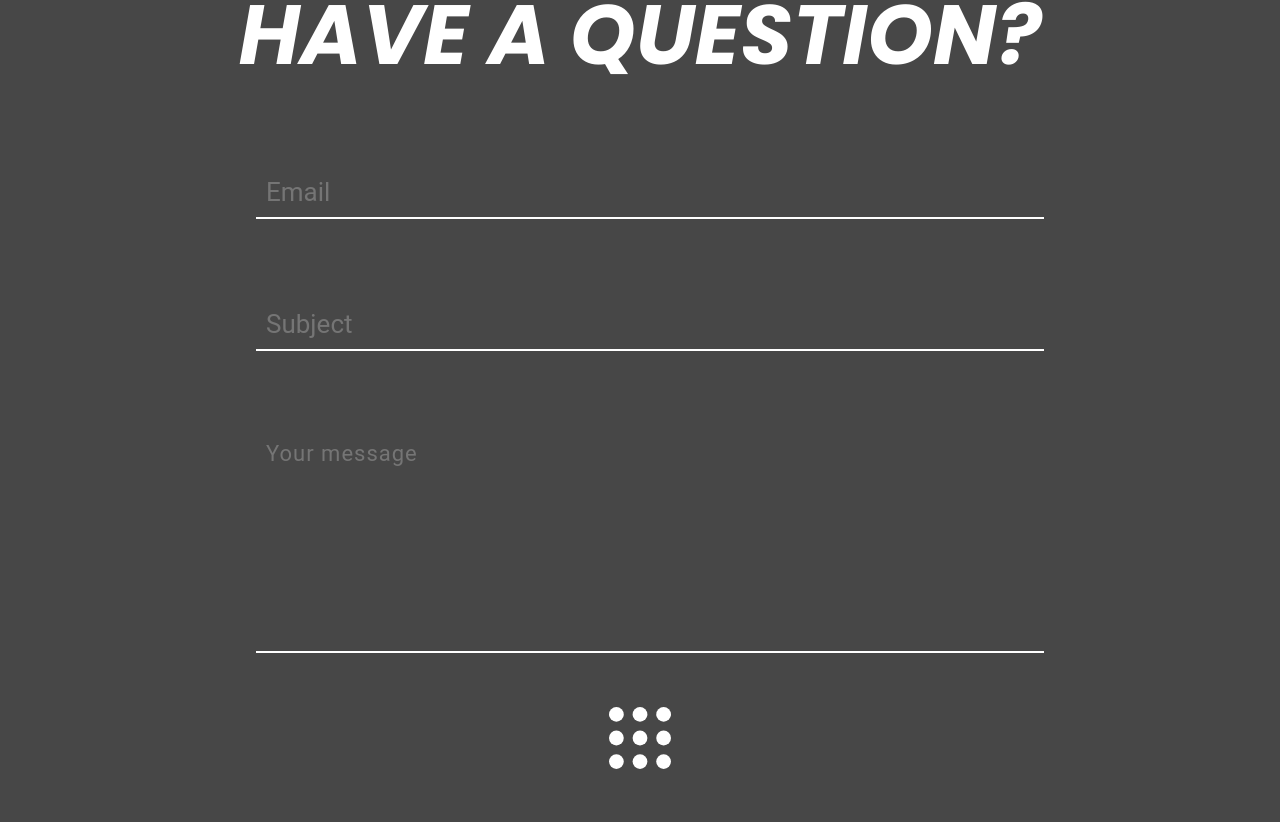
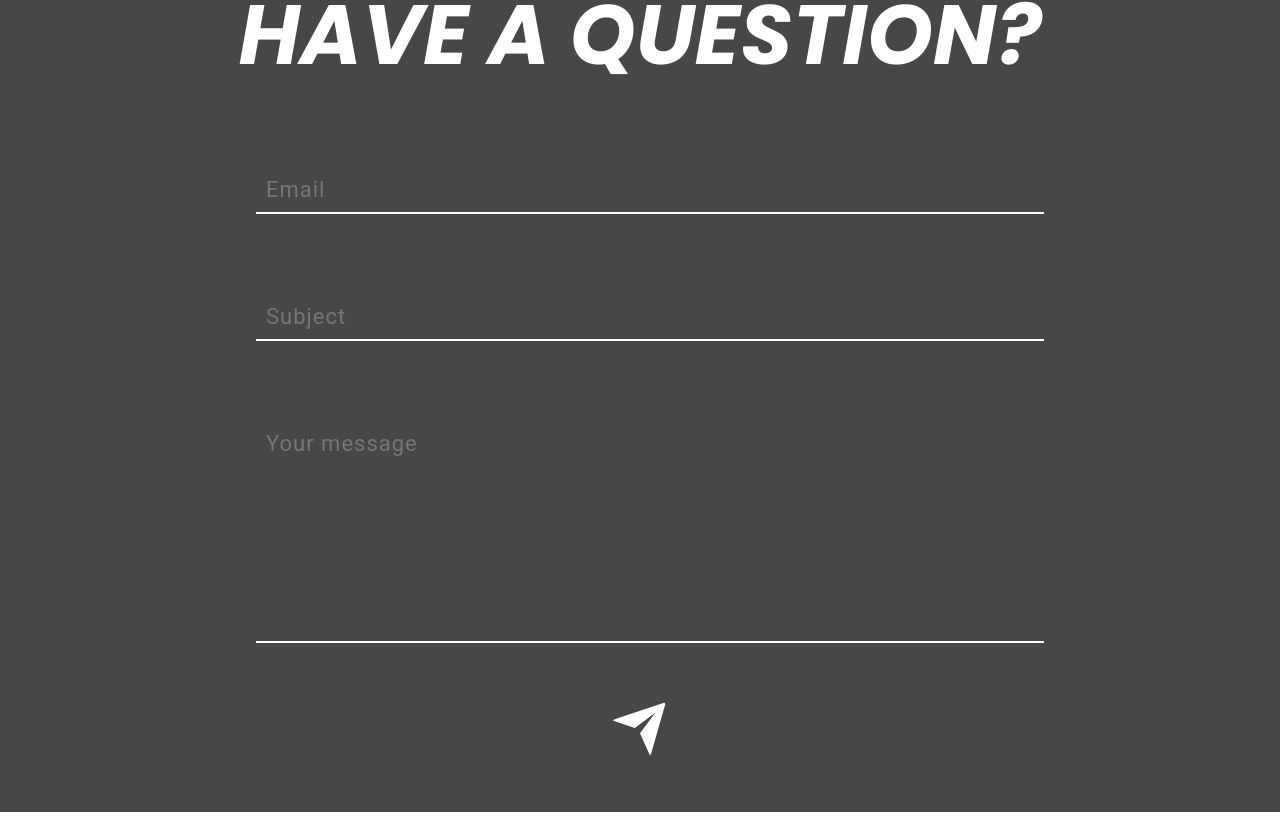
Before and after one commit to wojciechkubiak/www, a React (Create React App) app: page / in a window 1280 px wide. Shown: the part 3165-3987 px from the top of the page. Built offline with nearby package versions, Linux system fonts and the light colour scheme.

Commit message:
Complete contact

```diff
--- a/package.json
+++ b/package.json
@@ -6,6 +6,7 @@
     "@testing-library/jest-dom": "^5.11.9",
     "@testing-library/react": "^11.2.5",
     "@testing-library/user-event": "^12.8.3",
+    "axios": "^0.21.1",
     "gsap": "^3.6.1",
     "react": "^17.0.2",
     "react-dom": "^17.0.2",
--- a/src/App.css
+++ b/src/App.css
@@ -83,49 +83,13 @@
   box-shadow: 0 0 10px 4px rgba(0, 0, 0, 0.2);
 }
 
-.contact-page {
-  position: relative;
-  min-height: 100vh;
-  max-width: 100vw;
-  z-index: 40;
-  background-color: rgb(71, 71, 71);
-  box-shadow: 0 0 10px 4px rgba(0, 0, 0, 0.3);
-}
-
-.footer {
-  position: relative;
-  padding: 10px;
-  min-height: 15vh;
-  max-width: 100vw;
-  background-color: #e0e0e0;
-}
-
-input:focus,
-textarea:focus {
-  box-shadow: none;
-  outline: none;
-  border: none;
-  background-color: transparent;
-}
-
-input:active {
-  background-color: transparent;
-}
-
-input,
-textarea {
-  padding: 10px;
-  color: white;
-  font-family: "Roboto", sans-serif;
-}
-
-textarea {
-  resize: none;
-}
-
 * {
   margin: 0;
   padding: 0;
+  -webkit-user-select: none;
+  -moz-user-select: none;
+  -ms-user-select: none;
+  user-select: none;
 }
 
 button,
@@ -133,6 +97,7 @@ input,
 textarea {
   outline: none;
 }
+
 ::-webkit-scrollbar {
   width: 15px;
   background-color: #d4d4d4;
--- a/src/App.js
+++ b/src/App.js
@@ -1,7 +1,5 @@
 import React, { useEffect, useRef, useState } from "react";
-import { Navbar, LandingPage, About } from "./components/Components";
-import { IoMdSend } from "react-icons/io";
-import Loader from "react-loader-spinner";
+import { Navbar, LandingPage, About, Contact } from "./components/Components";
 
 import "./App.css";
 
@@ -83,82 +81,7 @@ const App = () => {
       </div>
       </div>
       <div ref={contactRef}>
-      <div className="contact-page">
-        <h1
-          style={{
-            fontFamily: "'Poppins', sans-serif",
-            padding: "40px",
-            paddingTop: "82px",
-            fontStyle: "italic",
-            fontWeight: "700",
-            fontSize: "84px",
-            textAlign: "center",
-            color: "rgba(255, 255, 255, 1)",
-          }}
-        >
-          HAVE A QUESTION?
-        </h1>
-        <form>
-          <input
-            style={{
-              marginTop: "30px",
-              marginBottom: "50px",
-              width: "60%",
-              left: "20%",
-              position: "relative",
-              fontSize: "26px",
-              backgroundColor: "transparent",
-              border: "none",
-              borderBottom: "2px solid white",
-            }}
-            placeholder="Email"
-          ></input>
-          <input
-            style={{
-              marginTop: "30px",
-              marginBottom: "50px",
-              width: "60%",
-              left: "20%",
-              position: "relative",
-              fontSize: "26px",
-              backgroundColor: "transparent",
-              border: "none",
-              borderBottom: "2px solid white",
-            }}
-            placeholder="Subject"
-          ></input>
-          <textarea
-            style={{
-              marginTop: "30px",
-              marginBottom: "50px",
-              width: "60%",
-              left: "20%",
-              position: "relative",
-              fontSize: "22px",
-              letterSpacing: "1px",
-              backgroundColor: "transparent",
-              border: "none",
-              minHeight: "200px",
-              borderBottom: "2px solid white",
-            }}
-            placeholder="Your message"
-          ></textarea>
-          <button
-            type="submit"
-            style={{
-              width: "100%",
-              position: "relative",
-              backgroundColor: "transparent",
-              border: "none",
-              outline: "none",
-              marginBottom: "50px",
-            }}
-          >
-            {/* <IoMdSend size={62} color="white" /> */}
-            <Loader type="Grid" color="#FFFFFF" height="62" width="62" />
-          </button>
-        </form>
-      </div>
+      <Contact/>
       </div>
     </div>
   );
--- a/src/components/Components.jsx
+++ b/src/components/Components.jsx
@@ -1,5 +1,6 @@
 import Navbar from './Navbar/Navbar.jsx';
 import LandingPage from './LandingPage/LandingPage.jsx';
 import About from './About/About.jsx';
+import Contact from "./Contact/Contact.jsx";
 
-export { Navbar, LandingPage, About };
+export { Navbar, LandingPage, About, Contact };
--- /dev/null
+++ b/src/components/Contact/Contact.css
@@ -0,0 +1,113 @@
+.contact-page {
+  position: relative;
+  min-height: 100vh;
+  max-width: 100vw;
+  z-index: 40;
+  background-color: rgb(71, 71, 71);
+  box-shadow: 0 0 10px 4px rgba(0, 0, 0, 0.3);
+}
+
+.contact-header {
+  font-family: "Poppins", sans-serif;
+  padding: 40px;
+  padding-top: 82px;
+  font-style: italic;
+  font-weight: 700;
+  font-size: 84px;
+  text-align: center;
+  color: rgba(255, 255, 255, 1);
+}
+
+.contact-input {
+  margin-top: 30px;
+  margin-bottom: 50px;
+  width: 60%;
+  left: 20%;
+  position: relative;
+  font-size: 22px;
+  letter-spacing: 1px;
+  background-color: transparent;
+  border: none;
+  font-family: "Roboto", sans-serif;
+  font-weight: 400;
+  border-bottom: 2px solid white;
+}
+
+.contact-textarea {
+  margin-top: 30px;
+  margin-bottom: 50px;
+  width: 60%;
+  left: 20%;
+  position: relative;
+  font-size: 22px;
+  letter-spacing: 1px;
+  background-color: transparent;
+  border: none;
+  min-height: 200px;
+  font-family: "Roboto", sans-serif;
+  font-weight: 400;
+  border-bottom: 2px solid white;
+}
+
+.contact-btn {
+  width: 100%;
+  position: relative;
+  background-color: transparent;
+  border: none;
+  outline: none;
+  margin-bottom: 50px;
+}
+
+.contact-popup {
+  position: absolute;
+  z-index: 50;
+  text-align: center;
+  opacity: 0;
+  margin-bottom: 60px;
+  bottom: 50px;
+  display: none;
+  background-color: rgb(71, 71, 71);
+  box-shadow: 0 0 10px 4px rgba(0, 0, 0, 0.3);
+  left: 50%;
+  transform: translateX(-50%);
+  padding: 20px;
+  padding-left: 50px;
+  padding-right: 50px;
+}
+
+.contact-send-text {
+  font-size: 48px;
+  color: white;
+  font-family: "Poppins", sans-serif;
+  font-style: italic;
+  font-weight: 700;
+}
+
+input:focus,
+textarea:focus {
+  box-shadow: none;
+  outline: none;
+  border: none;
+  border-bottom: 2px solid white;
+  background-color: transparent;
+}
+
+input:active {
+  background-color: transparent;
+}
+
+input,
+textarea {
+  padding: 10px;
+  color: white;
+  font-family: "Roboto", sans-serif;
+}
+
+input:disabled,
+textarea:disabled {
+  color: rgba(255, 255, 255, 0.3);
+}
+
+textarea {
+  resize: none;
+}
--- /dev/null
+++ b/src/components/Contact/Contact.jsx
@@ -0,0 +1,110 @@
+import React, { useState, useEffect, useRef } from "react";
+import { RiSendPlaneFill } from "react-icons/ri";
+import { IoMdCheckmarkCircleOutline } from "react-icons/io";
+import Loader from "react-loader-spinner";
+import axios from "axios";
+import gsap from "gsap";
+
+import "./Contact.css";
+
+const Contact = (props) => {
+  const [email, setEmail] = useState("");
+  const [subject, setSubject] = useState("");
+  const [content, setContent] = useState("");
+  const [inputDisabled, setInputDisabled] = useState(false);
+  const [mailSend, setMailSend] = useState(false);
+
+  let mailSendRef = useRef(null);
+
+  useEffect(() => {
+    const t1 = gsap.timeline();
+
+    if (mailSend) {
+      t1.to(mailSendRef, { display: "block" })
+        .to(mailSendRef, { y: -300, opacity: 1, scale: 1.2, duration: 1 })
+        .to(mailSendRef, { opacity: 0, duration: 1 })
+        .to(mailSendRef, {
+          y: 0,
+          scale: 1,
+          display: "none",
+          onComplete: () => setMailSend(false),
+        });
+    }
+  }, [mailSend]);
+
+  const clearData = () => {
+    setEmail("");
+    setSubject("");
+    setContent("");
+  };
+
+  const handleSubmit = (event) => {
+    event.preventDefault();
+    setInputDisabled(true);
+
+    const mail = {
+      mail: email,
+      subject: subject,
+      content: content,
+    };
+
+    axios
+      .post(`https://portolio-email-sender.herokuapp.com/`, { mail })
+      .then((res) => {
+        console.log(res);
+        console.log(res.data);
+        clearData();
+        setInputDisabled(false);
+        setMailSend(true);
+      })
+      .catch((error) => {
+        console.log(error);
+        setInputDisabled(false);
+      });
+  };
+
+  return (
+    <div className="contact-page">
+      <h1 className="contact-header">HAVE A QUESTION?</h1>
+      <form onSubmit={(event) => handleSubmit(event)}>
+        <input
+          className="contact-input"
+          placeholder="Email"
+          type="email"
+          value={email}
+          onChange={(event) => setEmail(event.target.value)}
+          disabled={inputDisabled}
+          required
+        ></input>
+        <input
+          className="contact-input"
+          placeholder="Subject"
+          value={subject}
+          onChange={(event) => setSubject(event.target.value)}
+          disabled={inputDisabled}
+          required
+        ></input>
+        <textarea
+          className="contact-textarea"
+          placeholder="Your message"
+          value={content}
+          onChange={(event) => setContent(event.target.value)}
+          disabled={inputDisabled}
+          required
+        ></textarea>
+        <button type="submit" className="contact-btn">
+          {!inputDisabled && <RiSendPlaneFill size={62} color="white" />}
+          {inputDisabled && (
+            <Loader type="Grid" color="#FFFFFF" height="62" width="62" />
+          )}
+        </button>
+      </form>
+      <div ref={(r) => (mailSendRef = r)} className="contact-popup">
+        <IoMdCheckmarkCircleOutline size={64} color="white" />
+        <h1 className="contact-send-text">MAIL SEND</h1>
+      </div>
+    </div>
+  );
+};
+
+export default Contact;
--- a/src/components/Navbar/Navbar.css
+++ b/src/components/Navbar/Navbar.css
@@ -35,6 +35,11 @@
   left: 20px;
   top: 20px;
 }
+
+.navbar-hide-btn:hover {
+  transform: scale(1.1)
+}
+
 .navbar-show-btn {
   position: absolute;
   top: 20px;
```
Also changed, not shown: 1 other file (tests, documents, lock files or other folders).
